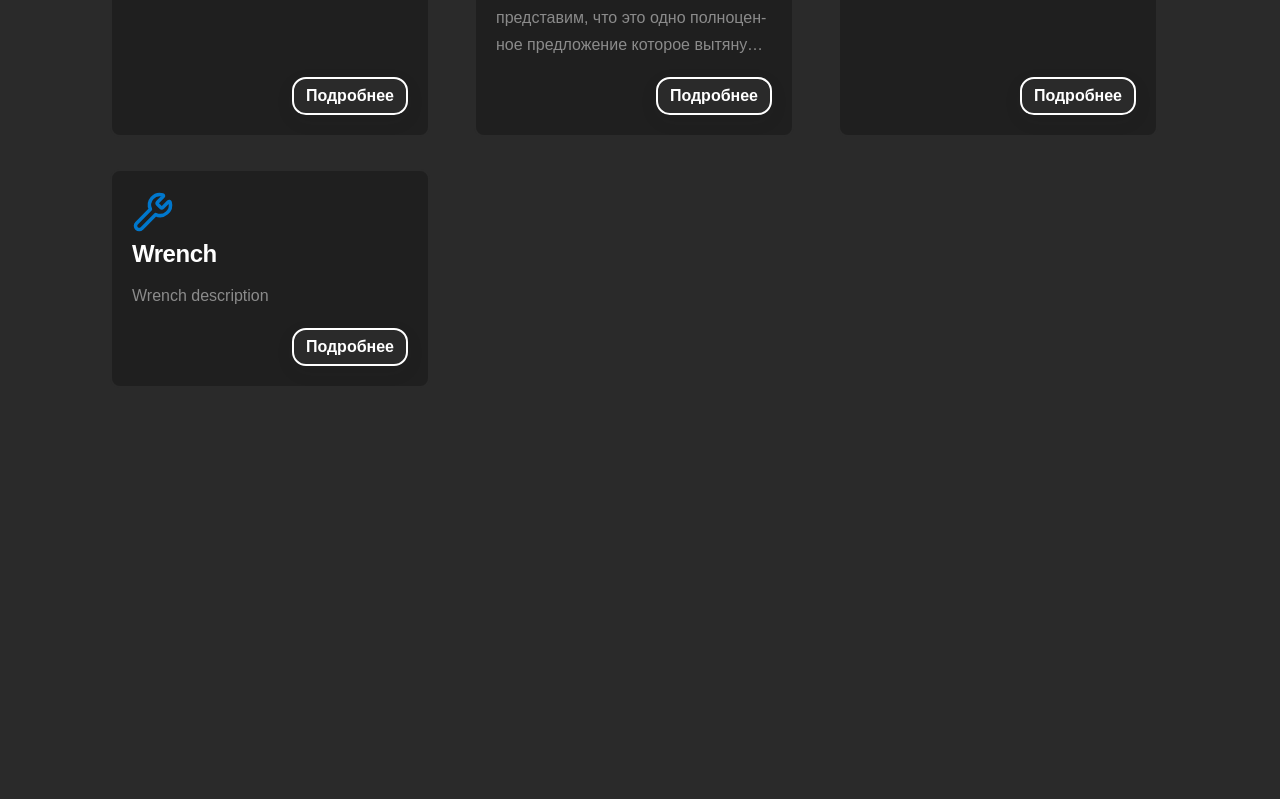
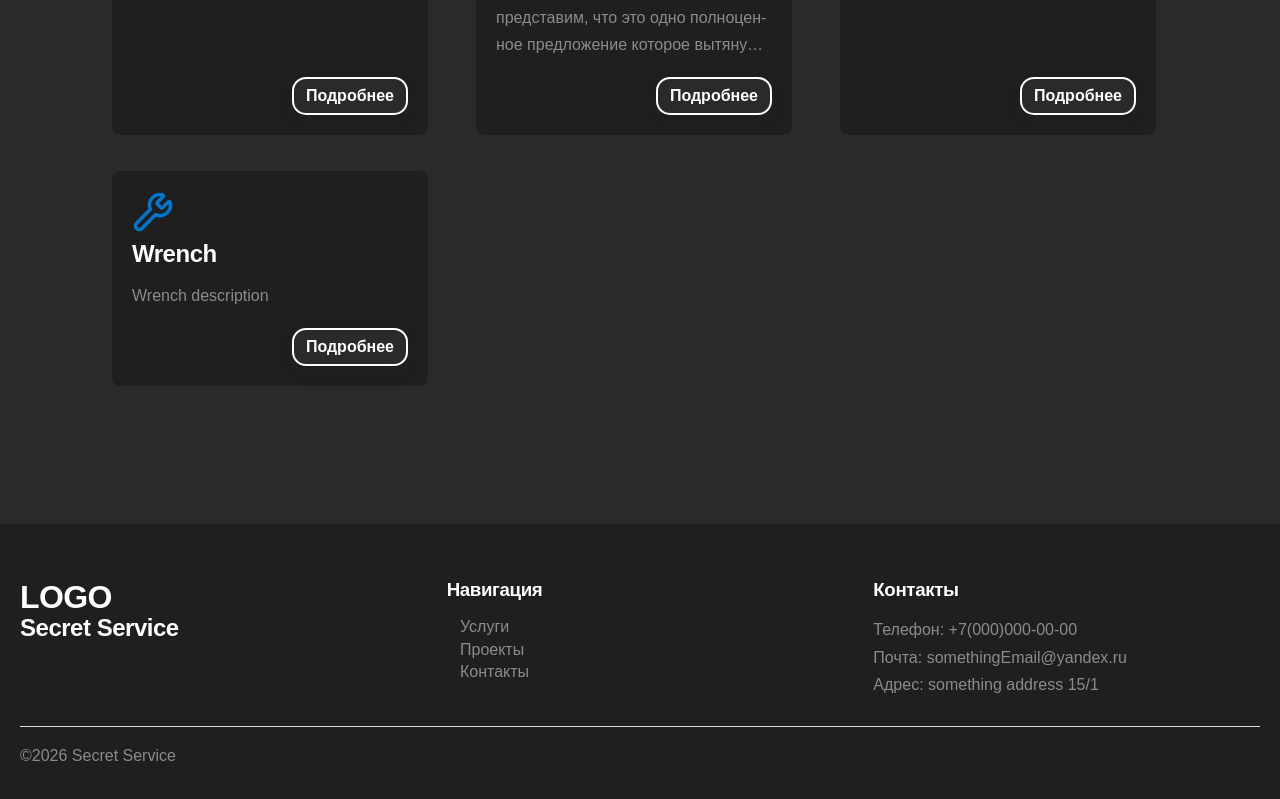
Before and after one commit to MatthewFairchild24/secret_service_front, a React (Create React App) app: page / in a window 1280 px wide. Shown: the part 2174-2973 px from the top of the page. Before the commit the page ends 2634 px from the top, so only its background shows below. Built offline with nearby package versions, Linux system fonts and the light colour scheme.

Commit message:
feat: test footer success

```diff
--- a/src/components/layouts/footer/Footer.module.scss
+++ b/src/components/layouts/footer/Footer.module.scss
@@ -0,0 +1,112 @@
+@import '../../../styles/variables';
+
+.footer{
+    margin-top: 64px;
+    padding: 56px 0 ;
+
+    background-color: $black;
+
+}
+
+.containerFooter{
+
+}
+
+.grid{
+    display: grid;
+    row-gap: 24px;
+    gap: 40px;
+    grid-template-columns: repeat(3, 1fr);
+
+    h3 {
+        padding-bottom: 16px;
+    }
+}
+
+.containerLogo{
+    .brand{
+
+    }
+
+    .logoWrap{
+
+    }
+}
+
+.containerNavigation{
+
+    h3{
+        // text-align: center;
+    }
+    .nav{
+        display: grid;
+        grid-template-columns: repeat(2, minmax(0, 180px));
+        grid-template-rows: repeat(4, auto);
+        grid-auto-flow: column;
+
+        justify-content: center;
+
+        @media(max-width: 520px){
+            grid-template-columns: 1fr;
+            grid-template-rows: none;
+            grid-auto-flow: row;
+        }
+    }
+
+    .link{
+        display: block;
+        margin: 0;
+
+        color: $color-text-thirty;
+        text-decoration: none;
+        transition: $transition-fast;
+
+        &:hover{
+            text-decoration: underline;
+            color: $color-text-secondary;
+        }
+    }
+}
+
+.containerContacts{
+    p{
+        margin: 0;
+        color: $color-text-thirty;
+    };
+
+    .phone,
+    .email,
+    .address{
+        display: inline;
+        text-decoration: none;
+        transition: $transition-fast;
+        color: $color-text-thirty;
+        margin: 0;
+
+        &:hover{
+            text-decoration: underline;
+            color: $color-text-secondary;
+        }
+    }
+
+    .phone{
+
+    }
+
+    .email{
+
+    }
+
+    .address{
+
+    }
+}
+
+.bottom{
+    margin-top: 28px;
+    padding-top: 18px;
+
+    border-top: 1px solid $gray-400;
+
+    color: $color-text-thirty;
+}
--- a/src/components/layouts/footer/Footer.tsx
+++ b/src/components/layouts/footer/Footer.tsx
@@ -1,7 +1,77 @@
+import s from './Footer.module.scss'
+import Container from '../container/Container'
+import { NavLink, replace, useLocation, useNavigate } from 'react-router-dom'
+import { useState } from 'react'
+
+export default function Footer(){
+
+    const navigate = useNavigate()
+    const location = useLocation()
+
+    const [open, setOpen] = useState(false)
+
+    const navItems = [
+        {label: "Услуги", to:"/"},
+        {label: "Проекты", to:"/"},
+        {label: "Контакты", to:"/"},
+
+    ]
+
+    const scrollTopInstant = () => {
+        window.scrollTo({top: 0, left: 0, behavior:"auto"})
+    }
+
+    const goHomeByLogo = (e:React.MouseEvent) =>{
+        e.preventDefault()
+        setOpen(false)
+        navigate("/", {replace: location.pathname === '/'})
+        scrollTopInstant()
+    }
 
 
-export default function Footer(){
     return(<>
-    <h1>Footer</h1>
+        <footer className={s.footer}>
+            <Container className={s.containerFooter}>
+                <div className={s.grid}>
+                    <div>
+                        <div className={s.containerLogo}>
+                            <NavLink to='/'
+                                className={s.brand}
+                                onClick={goHomeByLogo}
+                                aria-label='На главную'
+                            >
+                                <span className={s.logoWrap} aria-hidden="true">
+                                    <h1>LOGO</h1>
+                                    <h2>Secret Service</h2>
+                                </span>
+                            </NavLink>
+                        </div>
+                    </div>
+                    <div>
+                        <div className={s.containerNavigation}>
+                            <h3>Навигация</h3>
+                            <nav className={s.nav}>
+                                {navItems.map((i) => (
+                                    <NavLink key={i.label} to={i.to} className={s.link}>{i.label}</NavLink>
+                                ))}
+                            </nav>
+                        </div>
+                    </div>
+                    <div>
+                        <div className={s.containerContacts}>
+                            <h3>Контакты</h3>
+                            <p>Телефон: <span className={s.phone}>+7(000)000-00-00</span></p>
+                            <p>Почта: <span className={s.email}>somethingEmail@yandex.ru</span></p>
+                            <p>Адрес: <span className={s.address}>something address 15/1</span></p>
+                        </div>
+                    </div>
+
+                </div>
+
+                <div className={s.bottom}>
+                    <span>©{new Date().getFullYear()} Secret Service</span>
+                </div>
+            </Container>
+        </footer>
     </>)
 }
--- a/src/pages/public/home/HomePage.tsx
+++ b/src/pages/public/home/HomePage.tsx
@@ -5,6 +5,7 @@ import Container from '../../../components/layouts/container/Container'
 import s from './HomePage.module.scss'
 import Project from '../../../components/sections/projects/Project'
 import Services from '../../../components/sections/services/Services'
+import Footer from '../../../components/layouts/footer/Footer'
 
 export default function HomePage(){
     return(<>
@@ -33,10 +34,11 @@ export default function HomePage(){
                     <Project />
                 </section>
 
-                <section className={`secction section--tight {s.sectionCompact}`}>
+                <section className={`section section--tight {s.sectionCompact}`}>
                     <Services></Services>
                 </section>
             </main>
+            <Footer />
         </div>
 
 
```
